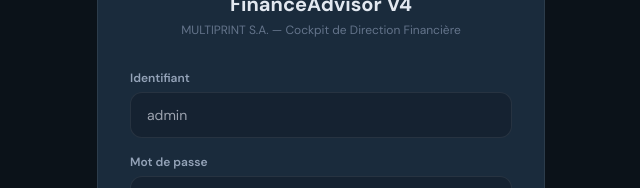
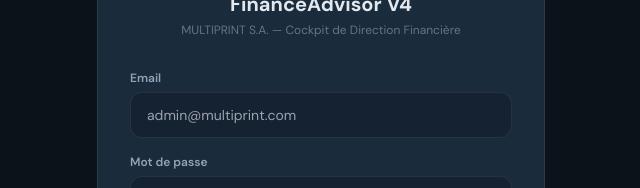
Before and after one commit to workflowmtp/finance, a Next.js app: page /login in a window 1280 px wide. Shown: the part 229-417 px from the top of the page, without its empty margins (319-959 px from the left). Built offline with nearby package versions, Linux system fonts and the light colour scheme.

Commit message:
Change authentication to use email instead of identifiant

```diff
--- a/src/app/(auth)/login/page.tsx
+++ b/src/app/(auth)/login/page.tsx
@@ -6,7 +6,7 @@ import { useRouter } from 'next/navigation';
 import Link from 'next/link';
 
 export default function LoginPage() {
-  const [identifiant, setIdentifiant] = useState('');
+  const [email, setEmail] = useState('');
   const [motDePasse, setMotDePasse] = useState('');
   const [error, setError] = useState('');
   const [loading, setLoading] = useState(false);
@@ -18,7 +18,7 @@ export default function LoginPage() {
     setError('');
 
     const res = await signIn('credentials', {
-      identifiant,
+      email,
       motDePasse,
       redirect: false,
     });
@@ -32,10 +32,10 @@ export default function LoginPage() {
   };
 
   const quickLogins = [
-    { label: 'Admin', id: 'admin', pw: 'Admin@1234' },
-    { label: 'DG', id: 'dg', pw: 'Dg@1234' },
-    { label: 'DAF', id: 'daf', pw: 'Daf@1234' },
-    { label: 'Chef', id: 'chef', pw: 'Chef@1234' },
+    { label: 'Admin', email: 'admin@multiprint.com', pw: 'Admin@1234' },
+    { label: 'DG', email: 'dg@multiprint.com', pw: 'Dg@1234' },
+    { label: 'DAF', email: 'daf@multiprint.com', pw: 'Daf@1234' },
+    { label: 'Chef', email: 'chef@multiprint.com', pw: 'Chef@1234' },
   ];
 
   return (
@@ -53,14 +53,14 @@ export default function LoginPage() {
         {/* Form */}
         <div className="space-y-4">
           <div>
-            <label className="block text-xs font-semibold mb-1.5" style={{ color: 'var(--text-secondary)' }}>Identifiant</label>
+            <label className="block text-xs font-semibold mb-1.5" style={{ color: 'var(--text-secondary)' }}>Email</label>
             <input
-              type="text"
-              value={identifiant}
-              onChange={(e) => setIdentifiant(e.target.value)}
+              type="email"
+              value={email}
+              onChange={(e) => setEmail(e.target.value)}
               className="w-full px-4 py-3 rounded-lg text-sm outline-none transition-all"
               style={{ background: 'var(--bg-input)', border: '1px solid var(--border)', color: 'var(--text-primary)' }}
-              placeholder="admin"
+              placeholder="admin@multiprint.com"
               autoFocus
             />
           </div>
@@ -96,8 +96,8 @@ export default function LoginPage() {
           <div className="grid grid-cols-4 gap-2">
             {quickLogins.map((q) => (
               <button
-                key={q.id}
-                onClick={() => { setIdentifiant(q.id); setMotDePasse(q.pw); }}
+                key={q.email}
+                onClick={() => { setEmail(q.email); setMotDePasse(q.pw); }}
                 className="py-2 rounded-lg text-xs font-medium transition-all hover:border-emerald-500"
                 style={{ background: 'var(--bg-input)', border: '1px solid var(--border)', color: 'var(--text-secondary)' }}
               >
--- a/src/lib/auth.ts
+++ b/src/lib/auth.ts
@@ -8,14 +8,14 @@ export const authOptions: NextAuthOptions = {
     CredentialsProvider({
       name: 'Credentials',
       credentials: {
-        identifiant: { label: 'Identifiant', type: 'text' },
+        email: { label: 'Email', type: 'email' },
         motDePasse: { label: 'Mot de passe', type: 'password' },
       },
       async authorize(credentials) {
-        if (!credentials?.identifiant || !credentials?.motDePasse) return null;
+        if (!credentials?.email || !credentials?.motDePasse) return null;
 
         const user = await prisma.user.findUnique({
-          where: { identifiant: credentials.identifiant },
+          where: { email: credentials.email },
           include: { role: true },
         });
 
```
